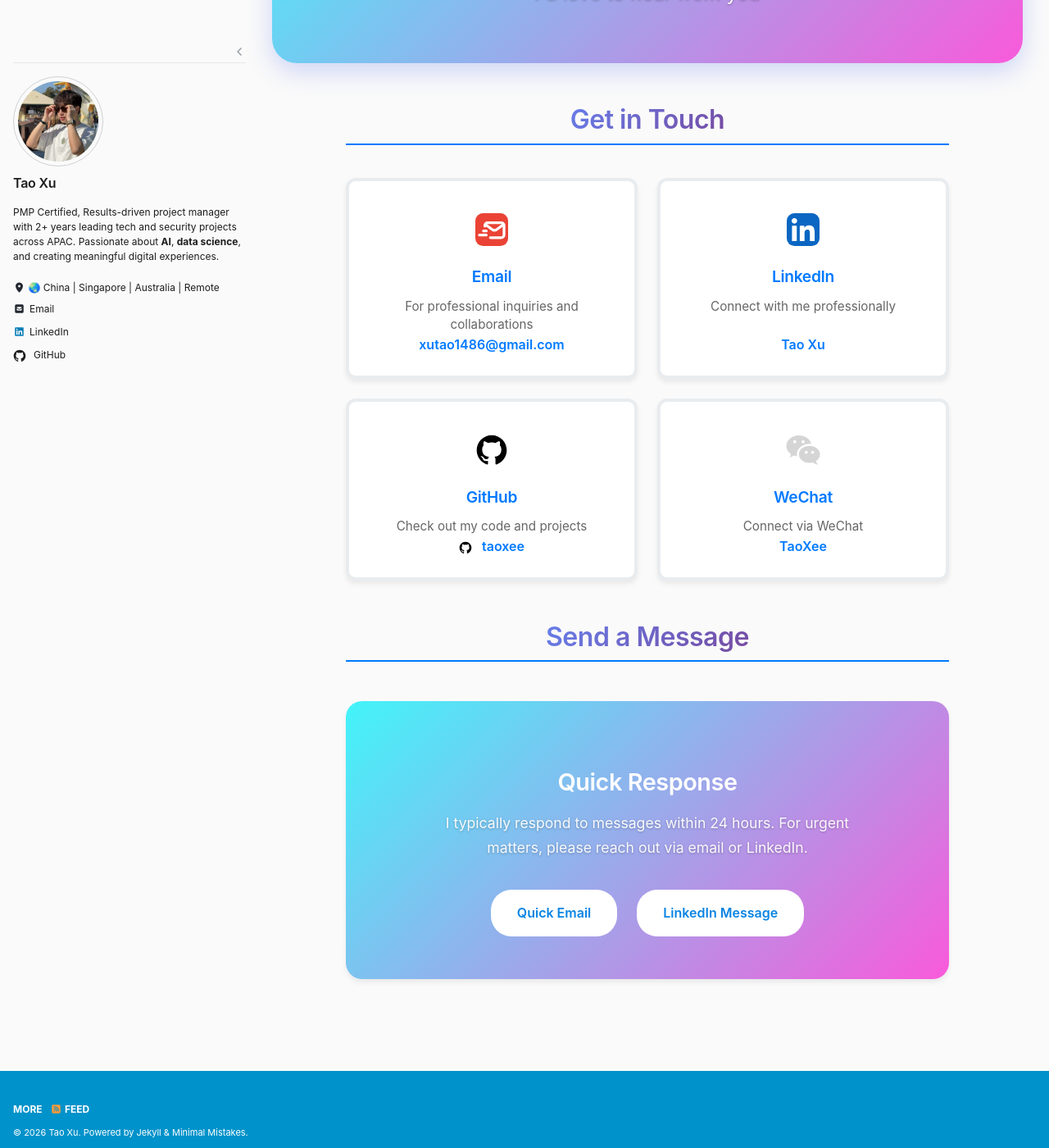
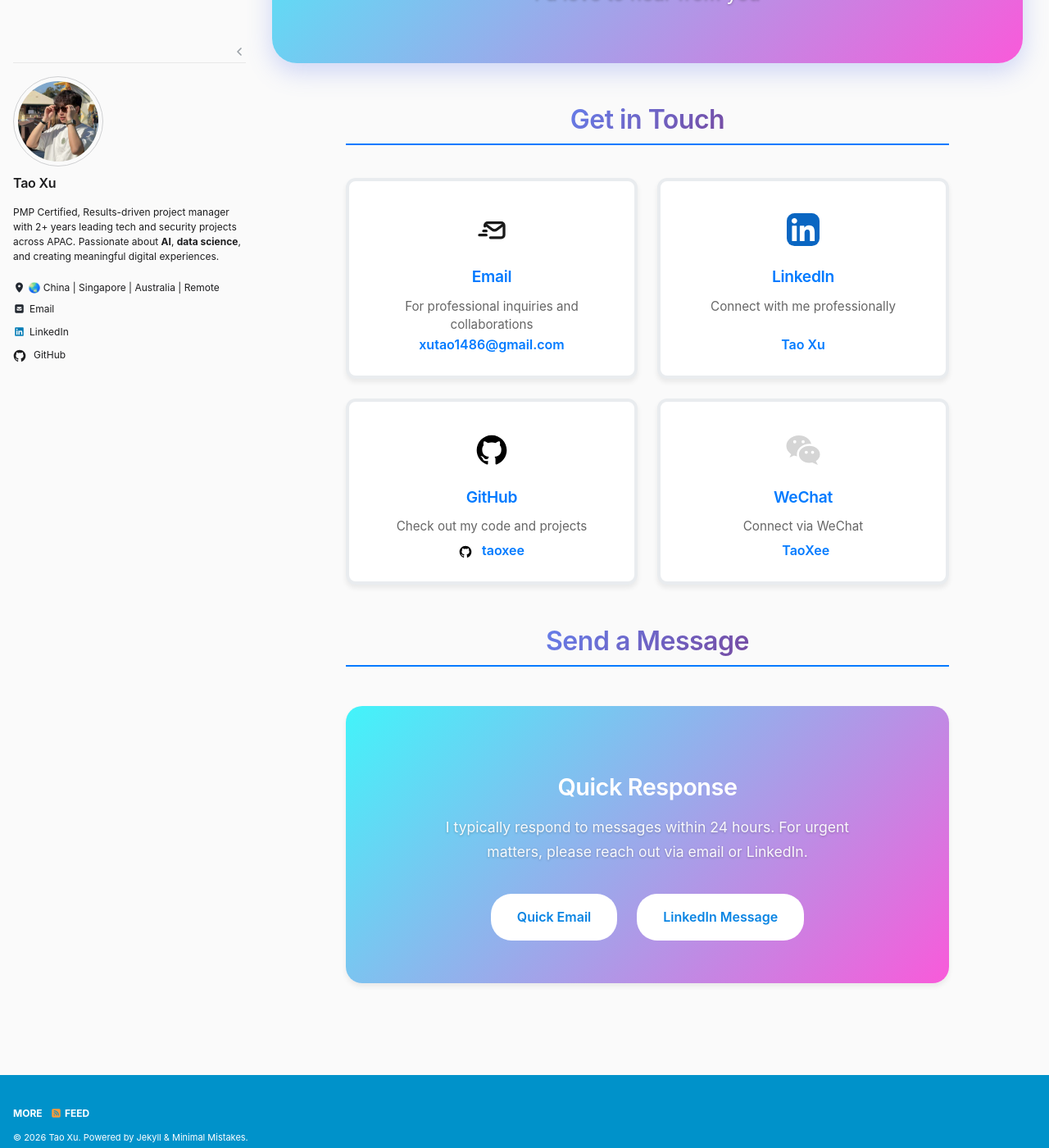
Before and after one commit to taoxee/taoxee.github.io, a Jekyll site: the page built from _pages/contact.md, in a window 1280 px wide and 1400 px high, scrolled down 343 px. Shown: the whole window at 82% size. Built offline with Jekyll 4.4.1, drawn with Linux system fonts in a browser that asks for light colours; cached includes are drawn as plain includes.

Commit message:
fix: email icon to black/transparent, add WeChat ID clipboard copy with tooltip
- email-logo.svg: remove red background, use black strokes on transparent
- contact: WeChat ID becomes a button — click copies "TaoXee" to clipboard,
  hover shows "Click to copy" tooltip, copied state turns tooltip green

Co-Authored-By: Claude Sonnet 4.6 <noreply@anthropic.com>

```diff
--- a/_includes/head/custom.html
+++ b/_includes/head/custom.html
@@ -114,6 +114,66 @@
     margin: 0 auto;
   }
 
+  /* ── WeChat ID copy button ─────────────────────────────────────────── */
+  /* Strip button chrome so it blends with the contact-card__link style */
+  .wechat-id-btn {
+    position: relative;
+    display: inline-flex;
+    align-items: center;
+    gap: 0.4rem;
+    background: none;
+    border: none;
+    cursor: pointer;
+    color: inherit;
+    font: inherit;
+    padding: 0;
+    text-decoration: none;
+  }
+  .wechat-id-btn:hover .wechat-id-btn__text {
+    text-decoration: underline;
+    text-underline-offset: 2px;
+  }
+  /* Tooltip bubble — hidden until hover */
+  .wechat-id-btn__tooltip {
+    position: absolute;
+    bottom: calc(100% + 7px);
+    left: 50%;
+    transform: translateX(-50%);
+    background: #1a1a1a;
+    color: #fff;
+    font-size: 0.72rem;
+    font-weight: 500;
+    white-space: nowrap;
+    padding: 0.25rem 0.65rem;
+    border-radius: 5px;
+    opacity: 0;
+    pointer-events: none;
+    transition: opacity 0.15s ease;
+    letter-spacing: 0.01em;
+  }
+  /* Downward arrow on tooltip */
+  .wechat-id-btn__tooltip::after {
+    content: '';
+    position: absolute;
+    top: 100%;
+    left: 50%;
+    transform: translateX(-50%);
+    border: 4px solid transparent;
+    border-top-color: #1a1a1a;
+  }
+  /* Show tooltip on hover */
+  .wechat-id-btn:hover .wechat-id-btn__tooltip {
+    opacity: 1;
+  }
+  /* "Copied!" state — green tint */
+  .wechat-id-btn.copied .wechat-id-btn__tooltip {
+    background: #22863a;
+    opacity: 1;
+  }
+  .wechat-id-btn.copied .wechat-id-btn__tooltip::after {
+    border-top-color: #22863a;
+  }
+
   /* ── Sidebar collapse: layout reflow ──────────────────────────────── */
   /* MM theme floats .sidebar left at a fixed px width, then floats        */
   /* .page / .archive right with calc(100% - sidebar-width). We override   */
--- a/_pages/contact.md
+++ b/_pages/contact.md
@@ -62,9 +62,42 @@ classes: wide
   <h3 class="contact-card__title" data-translate="WeChat">WeChat</h3>
   <p class="contact-card__description" data-translate="contact_wechat_desc">Connect via WeChat</p>
   <div class="contact-card__link">
-    <span class="iconify" data-icon="mingcute:wechat-line"></span> TaoXee
+    <!-- Clicking copies the WeChat ID to clipboard; tooltip confirms -->
+    <button class="wechat-id-btn" id="wechat-id-btn" aria-label="Copy WeChat ID: TaoXee">
+      <span class="iconify" data-icon="mingcute:wechat-line" aria-hidden="true"></span>
+      <span class="wechat-id-btn__text">TaoXee</span>
+      <span class="wechat-id-btn__tooltip" aria-live="polite">Click to copy</span>
+    </button>
   </div>
 </div>
+
+<script>
+/* Copy WeChat ID to clipboard on click; show green "Copied!" tooltip for 2s */
+(function () {
+  var btn = document.getElementById('wechat-id-btn');
+  if (!btn) return;
+  var tooltip = btn.querySelector('.wechat-id-btn__tooltip');
+  var timer;
+
+  btn.addEventListener('click', function () {
+    navigator.clipboard.writeText('TaoXee').then(function () {
+      /* Switch to copied state */
+      btn.classList.add('copied');
+      tooltip.textContent = 'Copied!';
+      clearTimeout(timer);
+
+      /* Revert after 2 seconds */
+      timer = setTimeout(function () {
+        btn.classList.remove('copied');
+        tooltip.textContent = 'Click to copy';
+      }, 2000);
+    }).catch(function () {
+      /* Fallback for browsers without clipboard API */
+      tooltip.textContent = 'TaoXee';
+    });
+  });
+})();
+</script>
 
 </div>
 
```
Also changed, not shown: assets/images/email-logo.svg.
